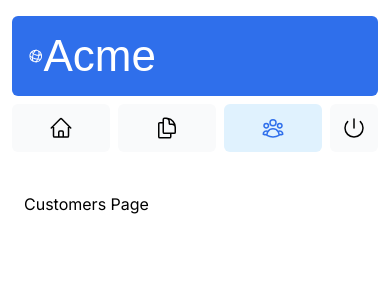
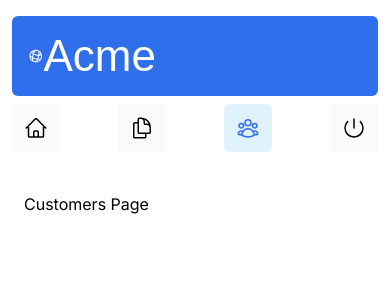
Before and after one commit to nozza1337/LearningNEXTJS, a Next.js app: page /dashboard/customers in a window 390 px wide. Shown: the top 300 px of the page. Built offline with nearby package versions, Linux system fonts and the light colour scheme; a web font is replaced by a local one.

Commit message:
fixed errors

```diff
--- a/app/ui/dashboard/nav-links.tsx
+++ b/app/ui/dashboard/nav-links.tsx
@@ -21,16 +21,16 @@
 ];
 
 export default function NavLinks() {
+  const pathname = usePathname(); // Moved this outside the return statement
   return (
     <>
       {links.map((link) => {
         const LinkIcon = link.icon;
-        const pathname = usePathname();
         return (
           <Link
             key={link.name}
             href={link.href}
-            className={clsx("flex h-[48px] grow items-center justify-center gap-2 rounded-md bg-gray-50 p-3 text-sm font-medium hover:bg-sky-100 hover:text-blue-600 md:flex-none md:justify-start md:p-2 md:px-3",
+            className={clsx("flex h-48px items-center justify-center gap-2 rounded-md bg-gray-50 p-3 text-sm font-medium hover:bg-sky-100 hover:text-blue-600 md:flex-none md:justify-start md:p-2 md:px-3",
             {
               'bg-sky-100 text-blue-600': pathname === link.href,
             },
```
